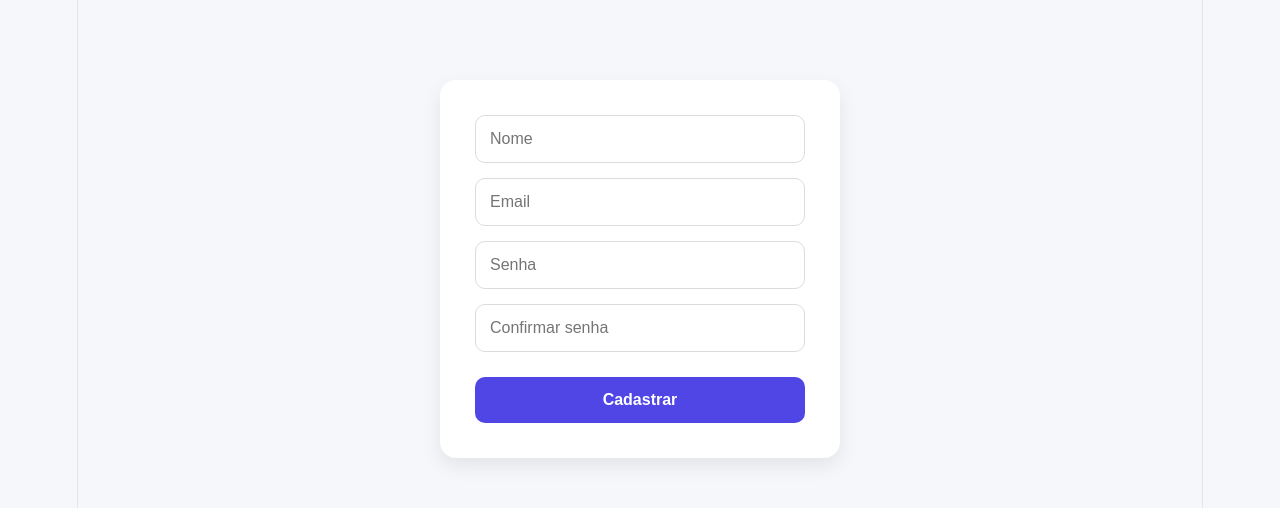
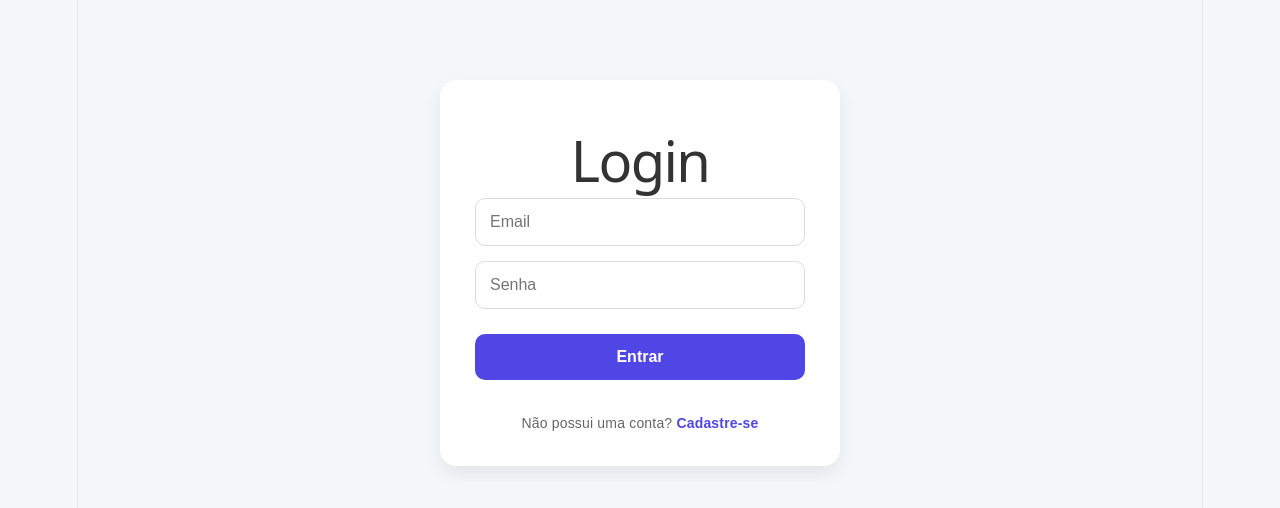
Before and after one commit to yngrid02/G2-em-memoria-do-twitter, a React app in the folder Frontend/: page / in a window 1280 px wide. Shown: the top 508 px of the page. Built offline with nearby package versions, Linux system fonts and the light colour scheme; the HTML template or start-up script is replaced by a standard one.

Commit message:
commit tela login e cadastro

```diff
--- a/Frontend/package.json
+++ b/Frontend/package.json
@@ -13,7 +13,8 @@
     "axios": "^1.18.1",
     "react": "^19.2.7",
     "react-dom": "^19.2.7",
-    "react-hook-form": "^7.80.0"
+    "react-hook-form": "^7.80.0",
+    "react-router-dom": "^7.18.0"
   },
   "devDependencies": {
     "@types/react": "^19.2.17",
--- a/Frontend/src/App.jsx
+++ b/Frontend/src/App.jsx
@@ -1,13 +1,16 @@
+import { BrowserRouter, Routes, Route } from "react-router-dom";
+import Login from "./pages/Login";
 import Cadastro from "./pages/Cadastro";
 
-function App(){
-
-return(
-
-<Cadastro/>
-
-);
-
+function App() {
+  return (
+    <BrowserRouter>
+      <Routes>
+        <Route path="/" element={<Login />} />
+        <Route path="/cadastro" element={<Cadastro />} />
+      </Routes>
+    </BrowserRouter>
+  );
 }
 
 export default App;
--- a/Frontend/src/pages/Cadastro.css
+++ b/Frontend/src/pages/Cadastro.css
@@ -73,3 +73,20 @@ button:hover {
 button:active {
   transform: scale(0.98);
 }
+
+.link {
+  margin-top: 15px;
+  text-align: center;
+  color: #666;
+  font-size: 14px;
+}
+
+.link a {
+  color: #4f46e5;
+  text-decoration: none;
+  font-weight: bold;
+}
+
+.link a:hover {
+  text-decoration: underline;
+}
--- a/Frontend/src/pages/Cadastro.jsx
+++ b/Frontend/src/pages/Cadastro.jsx
@@ -1,26 +1,24 @@
 import { useForm } from "react-hook-form";
 import axios from "axios";
+import { Link } from "react-router-dom";
 import "./Cadastro.css";
 
-function Cadastro(){
+function Cadastro() {
 
-const {register,handleSubmit,formState:{errors}}=useForm();
+  const { register, handleSubmit, formState: { errors } } = useForm();
 
-const onSubmit=async(dados)=>{
+  const onSubmit = async (dados) => {
 
-try{
+    try {
 
-const resposta=await axios.post(
-
+      const resposta = await axios.post(
         "http://localhost:3000/cadastro",
-
         dados
-
       );
 
       alert(resposta.data.mensagem);
 
-}catch(erro){
+    } catch (erro) {
 
       alert("Erro");
 
@@ -28,16 +26,16 @@ alert("Erro");
 
   };
 
-return(
+  return (
 
     <form onSubmit={handleSubmit(onSubmit)}>
 
+      <h1>Cadastro</h1>
+
       <input
         placeholder="Nome"
-{...register("nome",{
-
-required:"Informe o nome"
-
+        {...register("nome", {
+          required: "Informe o nome"
         })}
       />
 
@@ -45,10 +43,8 @@ required:"Informe o nome"
 
       <input
         placeholder="Email"
-{...register("email",{
-
-required:"Informe o email"
-
+        {...register("email", {
+          required: "Informe o email"
         })}
       />
 
@@ -57,12 +53,12 @@ required:"Informe o email"
       <input
         type="password"
         placeholder="Senha"
-{...register("senha",{
-
-required:"Informe a senha",
-
-minLength:8
-
+        {...register("senha", {
+          required: "Informe a senha",
+          minLength: {
+            value: 8,
+            message: "A senha deve ter no mínimo 8 caracteres"
+          }
         })}
       />
 
@@ -71,22 +67,22 @@ minLength:8
       <input
         type="password"
         placeholder="Confirmar senha"
-{...register("confirmarSenha",{
-
-validate:(v,dados)=>
-
-v===dados.senha||
-
-"As senhas não coincidem"
-
+        {...register("confirmarSenha", {
+          validate: (v, dados) =>
+            v === dados.senha || "As senhas não coincidem"
         })}
       />
 
-<button>
+      <p>{errors.confirmarSenha?.message}</p>
 
+      <button type="submit">
         Cadastrar
+      </button>
 
-</button>
+      <p className="link">
+        Já possui uma conta?{" "}
+        <Link to="/">Entrar</Link>
+      </p>
 
     </form>
 
--- a/Frontend/src/pages/Login.jsx
+++ b/Frontend/src/pages/Login.jsx
@@ -1,25 +1,24 @@
 import { useForm } from "react-hook-form";
 import axios from "axios";
+import { Link } from "react-router-dom";
+import "./Cadastro.css";
 
-function Login(){
+function Login() {
 
-const {register,handleSubmit}=useForm();
+  const { register, handleSubmit } = useForm();
 
-const onSubmit=async(dados)=>{
+  const onSubmit = async (dados) => {
 
-try{
+    try {
 
-const resposta=await axios.post(
-
+      const resposta = await axios.post(
         "http://localhost:3000/login",
-
         dados
-
       );
 
       alert(resposta.data.mensagem);
 
-}catch{
+    } catch {
 
       alert("Login inválido");
 
@@ -27,33 +26,31 @@ alert("Login inválido");
 
   };
 
-return(
+  return (
 
     <form onSubmit={handleSubmit(onSubmit)}>
 
+      <h1>Login</h1>
+
       <input
-
         placeholder="Email"
-
         {...register("email")}
-
       />
 
       <input
-
         type="password"
-
         placeholder="Senha"
-
         {...register("senha")}
-
       />
 
-<button>
+      <button type="submit">
+        Entrar
+      </button>
 
-Entrar
-
-</button>
+      <p className="link">
+        Não possui uma conta?{" "}
+        <Link to="/cadastro">Cadastre-se</Link>
+      </p>
 
     </form>
 
```
Also changed, not shown: 1 other file (tests, documents, lock files or other folders). Lines whose indentation alone changed are shown as unchanged.
